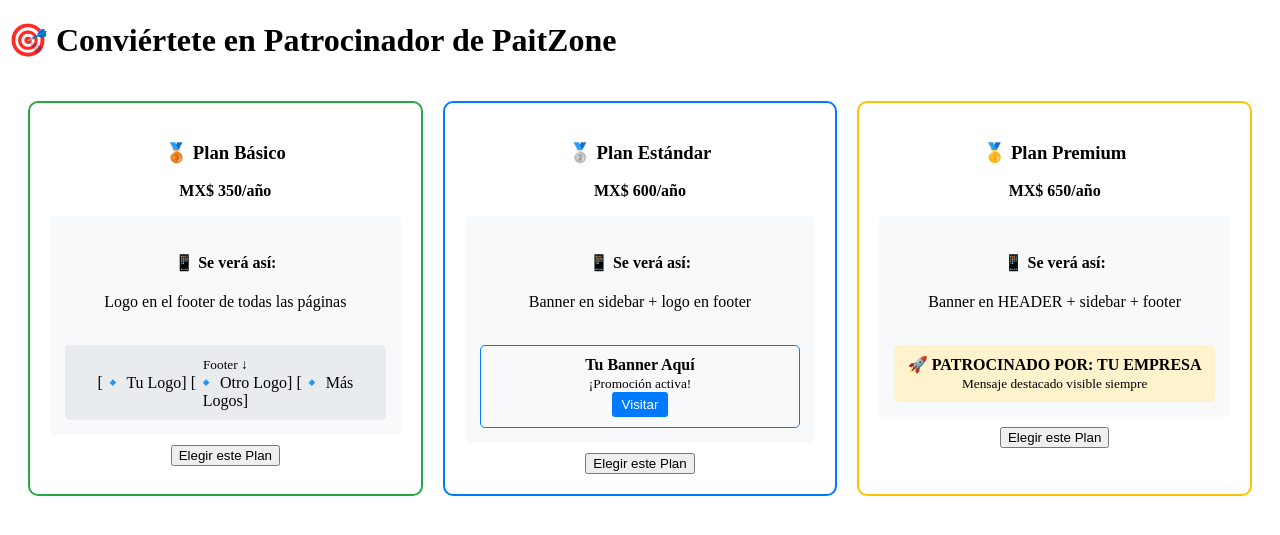
After one commit to paitzone59-debug/PaitZone, a Flask app: page /patrocinios in a window 1280 px wide. The commit adds this page. Shown: the top 535 px of the page. Run offline with Flask 3, Linux system fonts and the light colour scheme; data comes from the database, SQL or seed files in the repository; data that the repository does not hold is empty; parts of the project's set-up code (start-up, migrations or seed data) failed here and were passed over; some libraries are stand-ins or nearby versions.

Commit message:
Patrocinadores

```diff
--- a/app.py
+++ b/app.py
@@ -195,6 +195,9 @@
         solicitudes_usuario=solicitudes_usuario
     )
 
+@app.route('/patrocinios')
+def patrocinios():
+    return render_template('patrocinios.html')
 
 @app.route('/terminos')
 def terminos():
--- a/templates/base.html
+++ b/templates/base.html
@@ -5,9 +5,9 @@
 <meta name="viewport" content="width=device-width, initial-scale=1.0">
 <title>PaitZone | Polimatute</title>
 <meta name="viewport" content="width=device-width, initial-scale=1">
+
 <link rel="stylesheet" href="https://cdnjs.cloudflare.com/ajax/libs/font-awesome/6.5.0/css/all.min.css">
 <link href="https://cdn.jsdelivr.net/npm/bootstrap@5.3.2/dist/css/bootstrap.min.css" rel="stylesheet">
-
 <link rel="stylesheet" href="/static/css/botones.css">
 <link rel="stylesheet" href="/static/css/fondo.css">
 <link rel="stylesheet" href="/static/css/animacion.css">
@@ -23,6 +23,7 @@
 <link href="https://cdn.jsdelivr.net/npm/bootstrap@5.3.0/dist/css/bootstrap.min.css" rel="stylesheet">
 <link rel="stylesheet" href="https://cdnjs.cloudflare.com/ajax/libs/font-awesome/6.4.0/css/all.min.css">
 <link href="https://fonts.googleapis.com/css2?family=Inter:wght@300;400;500;600;700&display=swap" rel="stylesheet">
+<link rel="stylesheet" href="/static/css/botones de promo.css">
 
 
 <link href="https://cdn.jsdelivr.net/npm/bootstrap@5.3.2/dist/css/bootstrap.min.css" rel="stylesheet">
--- /dev/null
+++ b/templates/patrocinios.html
@@ -0,0 +1,93 @@
+<!DOCTYPE html>
+<html>
+<head>
+    <title>Sé un Patrocinador - PaitZone</title>
+    <style>
+        .plan-container {
+            display: grid;
+            grid-template-columns: repeat(auto-fit, minmax(300px, 1fr));
+            gap: 20px;
+            padding: 20px;
+        }
+        .plan-card {
+            border: 2px solid #ddd;
+            border-radius: 10px;
+            padding: 20px;
+            text-align: center;
+        }
+        .plan-basico { border-color: #28a745; }
+        .plan-estandar { border-color: #007bff; }
+        .plan-premium { border-color: #ffc107; }
+
+        .preview {
+            background: #f8f9fa;
+            padding: 15px;
+            border-radius: 5px;
+            margin: 10px 0;
+        }
+    </style>
+</head>
+<body>
+    <h1>🎯 Conviértete en Patrocinador de PaitZone</h1>
+
+    <div class="plan-container">
+        <!-- PLAN BÁSICO -->
+        <div class="plan-card plan-basico">
+            <h3>🥉 Plan Básico</h3>
+            <p><strong>MX$ 350/año</strong></p>
+            <div class="preview">
+                <h4>📱 Se verá así:</h4>
+                <p>Logo en el footer de todas las páginas</p>
+                <img src="" alt="">
+                <div style="background: #e9ecef; padding: 10px; border-radius: 5px;">
+                    <small>Footer ↓</small><br>
+                    [🔹 Tu Logo] [🔹 Otro Logo] [🔹 Más Logos]
+                </div>
+            </div>
+            <button onclick="solicitarPlan('Básico')">Elegir este Plan</button>
+        </div>
+
+        <!-- PLAN ESTÁNDAR -->
+        <div class="plan-card plan-estandar">
+            <h3>🥈 Plan Estándar</h3>
+            <p><strong>MX$ 600/año</strong></p>
+            <div class="preview">
+                <h4>📱 Se verá así:</h4>
+                <p>Banner en sidebar + logo en footer</p>
+                <img src="" alt="">
+                <div style="border: 1px solid #007bff; padding: 10px; border-radius: 5px;">
+                    <strong>Tu Banner Aquí</strong><br>
+                    <small>¡Promoción activa!</small><br>
+                    <button style="background: #007bff; color: white; border: none; padding: 5px 10px; border-radius: 3px;">
+                        Visitar
+                    </button>
+                </div>
+            </div>
+            <button onclick="solicitarPlan('Estándar')">Elegir este Plan</button>
+        </div>
+
+        <!-- PLAN PREMIUM -->
+        <div class="plan-card plan-premium">
+            <h3>🥇 Plan Premium</h3>
+            <p><strong>MX$ 650/año</strong></p>
+            <div class="preview">
+                <h4>📱 Se verá así:</h4>
+                <p>Banner en HEADER + sidebar + footer</p>
+                <img src="" alt="">
+                <div style="background: #fff3cd; padding: 10px; border-radius: 5px; text-align: center;">
+                    <strong>🚀 PATROCINADO POR: TU EMPRESA</strong><br>
+                    <small>Mensaje destacado visible siempre</small>
+                </div>
+            </div>
+            <button onclick="solicitarPlan('Premium')">Elegir este Plan</button>
+        </div>
+    </div>
+
+    <script>
+        function solicitarPlan(plan) {
+            const mensaje = `Hola, estoy interesado en el Plan ${plan} de PaitZone. Por favor envíenme más información.`;
+            window.open(`https://wa.me/523312345678?text=${encodeURIComponent(mensaje)}`, '_blank');
+        }
+    </script>
+</body>
+</html>
```
Also changed, not shown: static/css/botones de promo.css (added, +36 -0 lines), templates/inicio.html (+27 -0 lines), templates/mi_equipo.html (+10 -0 lines), templates/project.html (+9 -0 lines), static/img/cafe.avif (added), static/img/copias.jpg (added), static/img/pape.webp (added), static/img/pinos.jpg (added), static/img/restaurant.avif (added). Lines whose indentation alone changed are shown as unchanged.
